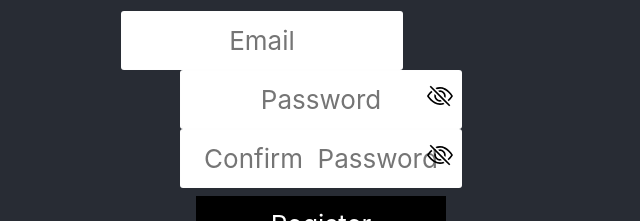
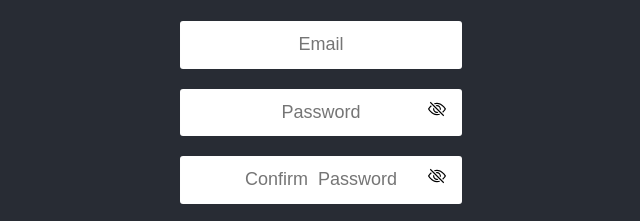
Before and after one commit to loinguyen/uwconnect-frontend-1, a React (Create React App) app: page /register in a window 1280 px wide. Shown: the part 579-800 px from the top of the page, without its empty margins (319-959 px from the left). Built offline with nearby package versions, Linux system fonts and the light colour scheme.

Commit message:
breaking change to introduce css module

```diff
--- a/package.json
+++ b/package.json
@@ -6,6 +6,7 @@
     "@testing-library/jest-dom": "^5.16.5",
     "@testing-library/react": "^13.4.0",
     "@testing-library/user-event": "^13.5.0",
+    "babel-plugin-react-css-modules": "^5.2.6",
     "bootstrap": "^5.2.3",
     "dotenv": "^16.0.3",
     "react": "^18.2.0",
--- a/src/route/home/Home.jsx
+++ b/src/route/home/Home.jsx
@@ -1,5 +1,5 @@
 import React, {useState} from "react";
-import '../../styles/formStyle.css';
+import style from '../../styles/formStyle.module.css';
 import {redirect} from "react-router-dom";
 import {useLocation} from 'react-router-dom';
 
@@ -9,7 +9,7 @@ function Home(){
     const location = useLocation();
 
     return (
-        <div className="loginContainer">
+        <div className={style.loginContainer}>
                 <p>Welcome to UWConnect '{location.state.name}' </p>
                 <p>This is your home page</p>
         </div>
--- a/src/route/login/loginForm.jsx
+++ b/src/route/login/loginForm.jsx
@@ -1,6 +1,6 @@
 import React, { useState } from "react";
 import { Form, Col, Row } from 'react-bootstrap';
-import '../../styles/formStyle.css';
+import style from '../../styles/formStyle.module.css';
 import logo from '../../images/login_logo.png';
 import { Link, useNavigate } from 'react-router-dom';
 import * as Icon from 'react-bootstrap-icons';
@@ -99,17 +99,17 @@ function GetLoginForm() {
       }, [Msg]);
 
     return (
-        <div className="loginContainer">
+        <div className={style.loginContainer}>
             {/* <form>  */}
                 <img src={logo}></img>
                 <h1>UWConnect</h1>
                 <input type="text" placeholder="Email" onChange={UpdateEmail}/>
-                <p className="errorMsg">{EmailError}</p>
-                <input type={passwordType} style={{display:"inline-block"}} className="password" placeholder="Password" onChange={UpdatePass}/>
-                <button className="togglePass" onClick={TogglePass}>
+                <p className={style.errorMsg}>{EmailError}</p>
+                <input type={passwordType} style={{display:"inline-block"}} className={style.password} placeholder="Password" onChange={UpdatePass}/>
+                <button className={style.togglePass} onClick={TogglePass}>
                     { passwordType==="password" ? <Icon.EyeSlash color="black" /> : <Icon.Eye color="black" /> }
                 </button>
-                <p className="errorMsg">{Msg}</p>
+                <p className={style.errorMsg}>{Msg}</p>
                 {/* <p>{process.env.REACT_APP_API_LINK + '/user/validate'}</p> */}
                 <button
                     onClick={ButtonClick}
--- a/src/route/profile/hobbies.jsx
+++ b/src/route/profile/hobbies.jsx
@@ -1,7 +1,6 @@
 import React, { useState, useEffect } from "react";
 import { TagPicker } from 'rsuite';
 //https://stackoverflow.com/questions/63939772/rsuite-not-working-properly-how-to-fix-reactjs
-import "rsuite/dist/rsuite.min.css";
 
 /*
 When user login, if user profile is not exist then redirect user to user profile page. user profile page included 3 screen:
--- a/src/route/signup/signupForm.jsx
+++ b/src/route/signup/signupForm.jsx
@@ -1,5 +1,5 @@
 import React, { useState } from "react";
-import '../../styles/formStyle.css';
+import style from '../../styles/formStyle.module.css';
 import logo from '../../images/login_logo.png';
 import { Link, useNavigate } from 'react-router-dom';
 import * as Icon from 'react-bootstrap-icons'
@@ -131,23 +131,23 @@ function GetSignupForm(){
     }, [Msg]);
 
     return (
-        <div className="loginContainer">
+        <div className={style.loginContainer}>
             {/* <form>  */}
                 <img src={logo}></img>
                 <h1>UWConnect</h1>
                 <input type="text" placeholder="Email" onChange={OnEmailChange}/>
-                <p className="errorMsg">{EmailError}</p>
-                <input type={passwordType} style={{display:"inline-block"}} className="password" placeholder="Password" onChange={HandlePWChange} />
-                <button className="togglePass" onClick={TogglePass}>
+                <p className={style.errorMsg}>{EmailError}</p>
+                <input type={passwordType} style={{display:"inline-block"}} className={style.password} placeholder="Password" onChange={HandlePWChange} />
+                <button className={style.togglePass} onClick={TogglePass}>
                     { passwordType==="password" ? <Icon.EyeSlash color="black" /> : <Icon.Eye color="black" /> }
                 </button>
-                <p className="errorMsg">{PassError}</p>
-                <input type={confirmPasswordType} style={{display:"inline-block"}} className="password" placeholder="Confirm  Password" onChange={OnConfirmChange} />
-                <button className="togglePass" onClick={ToggleConfirmPass}>
+                <p className={style.errorMsg}>{PassError}</p>
+                <input type={confirmPasswordType} style={{display:"inline-block"}} className={style.password} placeholder="Confirm  Password" onChange={OnConfirmChange} />
+                <button className={style.togglePass} onClick={ToggleConfirmPass}>
                     { confirmPasswordType==="password" ? <Icon.EyeSlash color="black" /> : <Icon.Eye color="black" /> }
                 </button>
-                <p className="errorMsg">{ConfirmError}</p>
-                <p className="errorMsg">{EmailCheckError}</p>
+                <p className={style.errorMsg}>{ConfirmError}</p>
+                <p className={style.errorMsg}>{EmailCheckError}</p>
                 {/* <p>{Msg}</p> */}
                 <button
                     onClick={ButtonClick}
--- a/src/styles/formStyle.css
+++ b/src/styles/formStyle.module.css
@@ -1,3 +1,8 @@
+/*
+form / input / button / h1
+those css element should be changed to class or id  - Max
+*/
+
 form {
     padding: 20px 0;
     position: relative;
```
Also changed, not shown: src/App.js (+6 -1 lines), 1 other file (tests, documents, lock files or other folders).
